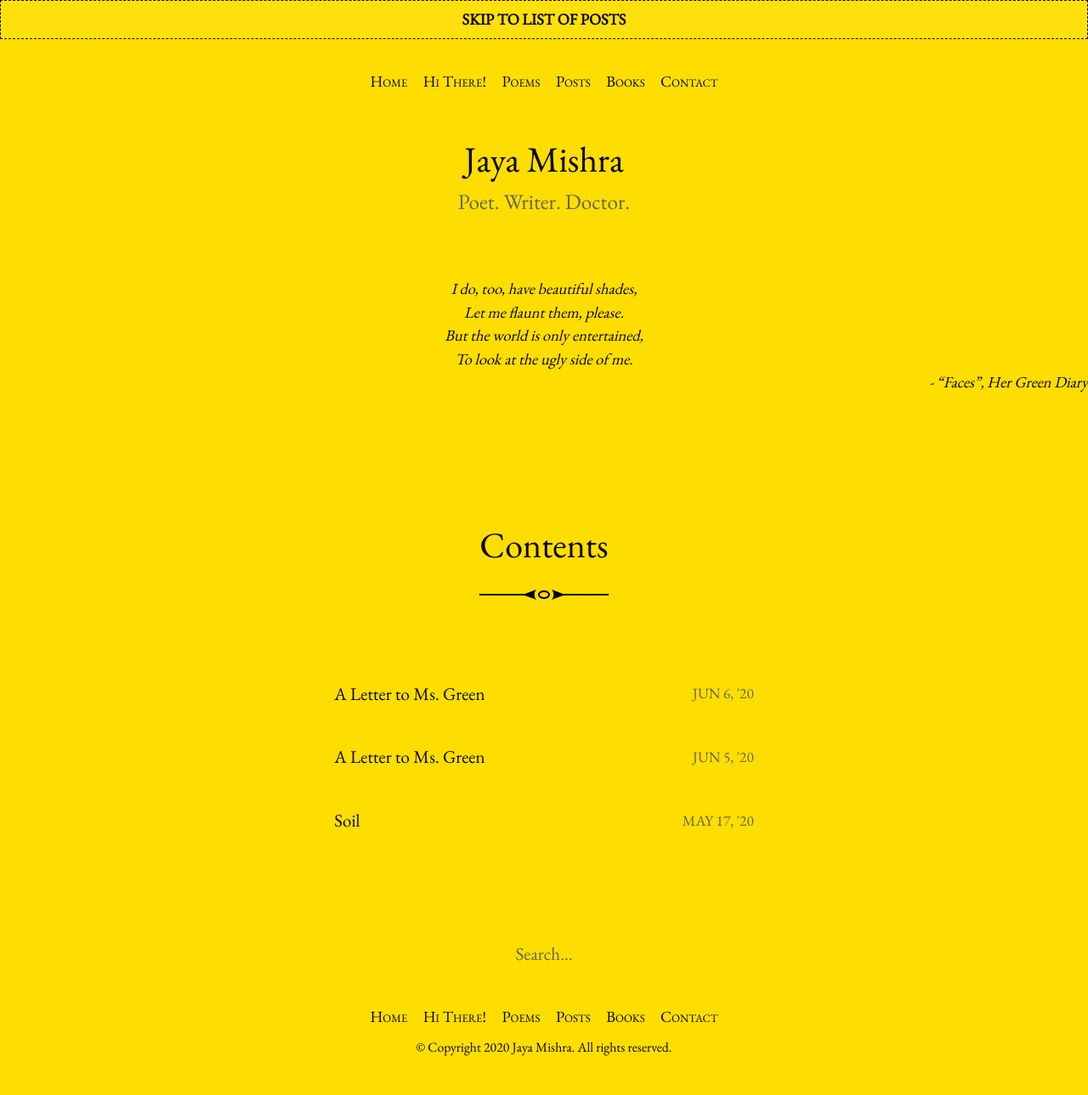
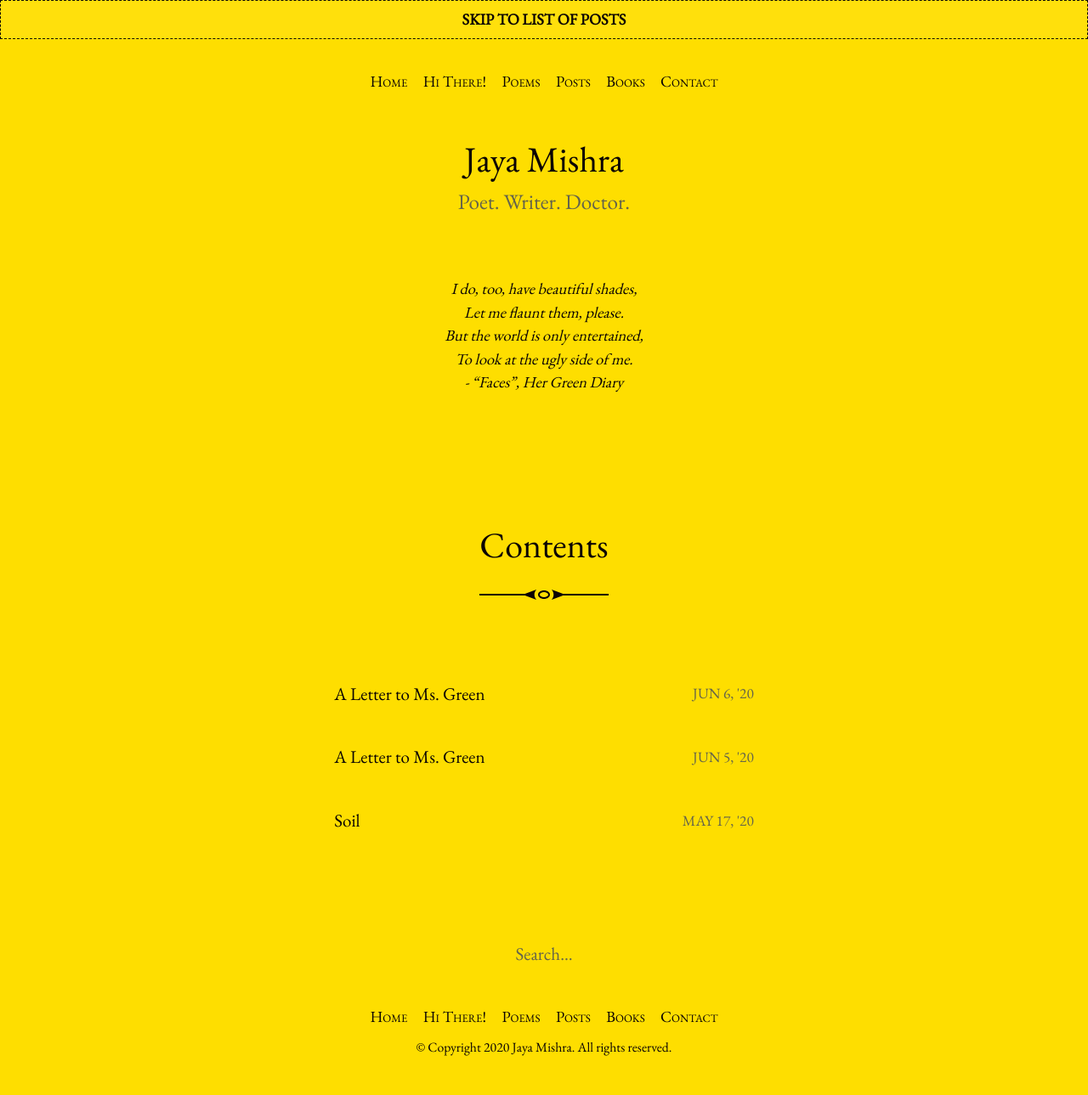
Before and after one commit to owcloud/jblog, a Jekyll site: the page built from index.html, in a window 1280 px wide. Shown: the whole page at 85% size. Built offline with Jekyll 4.4.1, drawn with Linux system fonts in a browser that asks for light colours; the list of posts is cut into pages by our own code.

Commit message:
Update home.html

```diff
--- a/_layouts/home.html
+++ b/_layouts/home.html
@@ -24,7 +24,7 @@ layout: default
       <p>Let me flaunt them, please.</p>
       <p>But the world is only entertained,</p>
       <p>To look at the ugly side of me.</p>
-      <p style="text-align:right">-	“Faces”, Her Green Diary</p>
+      <p>-	“Faces”, Her Green Diary</p>
     </h6>
   </header>
 {% endif %}
```
